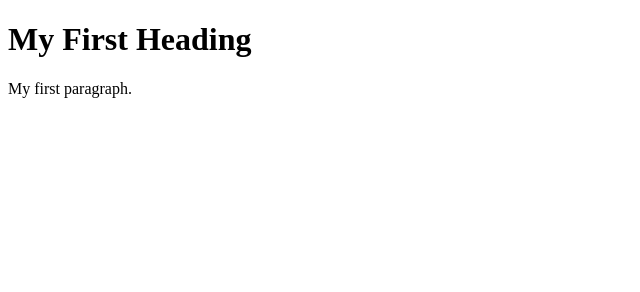
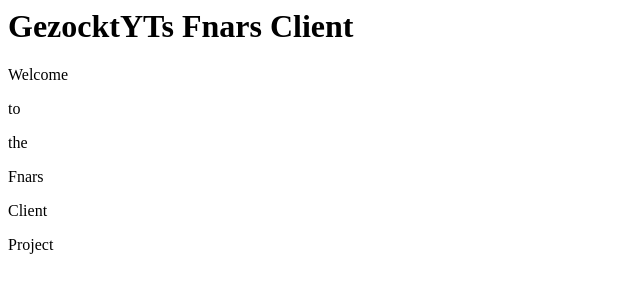
Before and after one commit to GezocktYT1/fnarsclient, a plain HTML site: page index.html in a window 1280 px wide. Shown: the whole page, without its empty margins (0-640 px from the left). Drawn offline with Linux system fonts and the light colour scheme.

Commit message:
Update index.html

```diff
--- a/index.html
+++ b/index.html
@@ -1,10 +1,18 @@
-<!DOCTYPE html>
-<html>
+<html lang="en">
+<head>
+    <meta charset="UTF-8">
+    <meta name="viewport"
+          content="width=device-width, user-scalable=no, initial-scale=1.0, maximum-scale=1.0, minimum-scale=1.0">
+    <meta http-equiv="X-UA-Compatible" content="ie=edge">
+    <title>Document</title>
+</head>
 <body>
-
-<h1>My First Heading</h1>
-
-<p>My first paragraph.</p>
-
+    <h1>GezocktYTs Fnars Client</h1>
+    <p>Welcome</p>
+    <p>to</p>
+    <p>the</p>
+    <p>Fnars</p>
+    <p>Client</p>
+    <p>Project</p>
 </body>
 </html>
```
